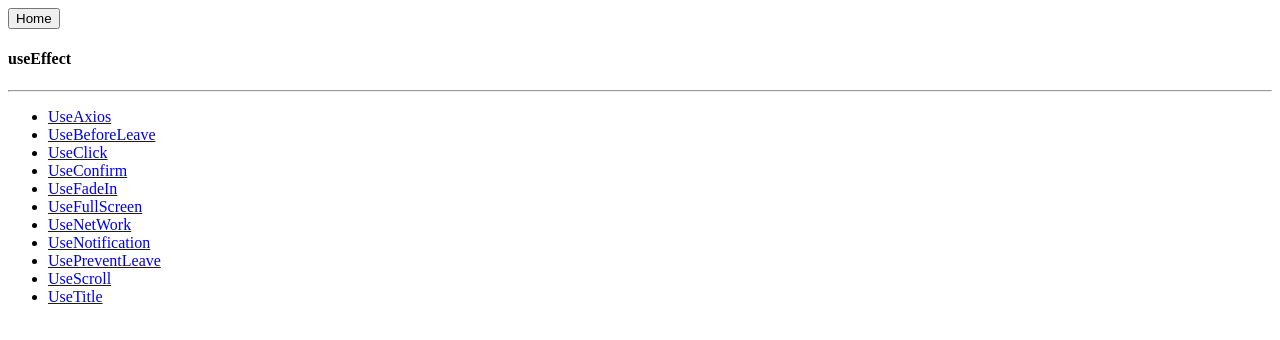
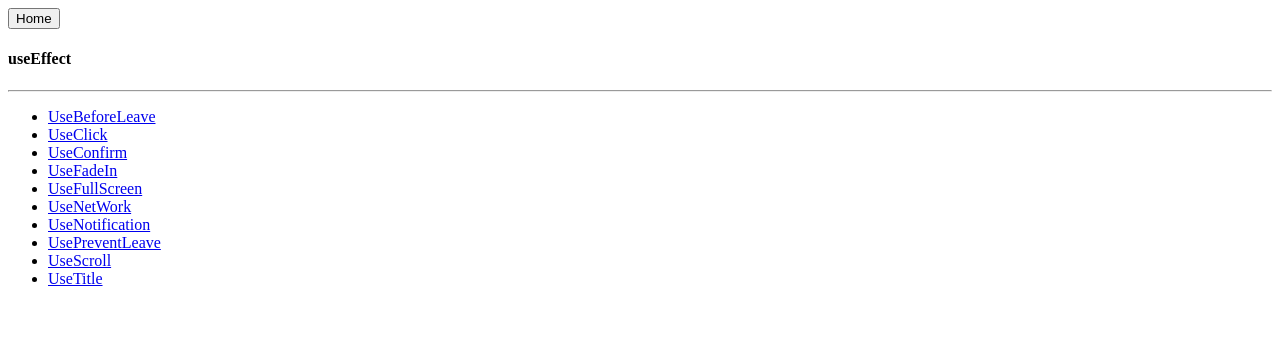
Before and after one commit to Low-ProFiles/handling-react, a React (Create React App) app: page /useeffect in a window 1280 px wide. Shown: the top 340 px of the page. Built offline with nearby package versions, Linux system fonts and the light colour scheme.

Commit message:
fix: repage

```diff
--- a/src/components/UseEffect.js
+++ b/src/components/UseEffect.js
@@ -1,7 +1,6 @@
 import React from "react";
 import { Link, Routes, Route } from "react-router-dom";
 
-import UseAxios from "../UseEffect/UseAxios";
 import UseBeforeLeave from "../UseEffect/UseBeforeLeave";
 import UseClick from "../UseEffect/UseClick";
 import UseConfirm from "../UseEffect/UseConfirm";
@@ -22,7 +21,6 @@ function UseEffect() {
             <h4 >useEffect</h4>
             <hr />
             <ul>
-                <li><Link to="/useeffect/useaxios">UseAxios</Link></li>
                 <li><Link to="/useeffect/usebeforeleave">UseBeforeLeave</Link></li>
                 <li><Link to="/useeffect/useclick">UseClick</Link></li>
                 <li><Link to="/useeffect/useconfirm">UseConfirm</Link></li>
@@ -35,7 +33,6 @@ function UseEffect() {
                 <li><Link to="/useeffect/usetitle">UseTitle</Link></li>
             </ul>
             <Routes>
-                <Route path="/useaxios" element={<UseAxios />} />
                 <Route path="/usebeforeleave" element={<UseBeforeLeave />} />
                 <Route path="/useclick" element={<UseClick />} />
                 <Route path="/useconfirm" element={<UseConfirm />} />
```
